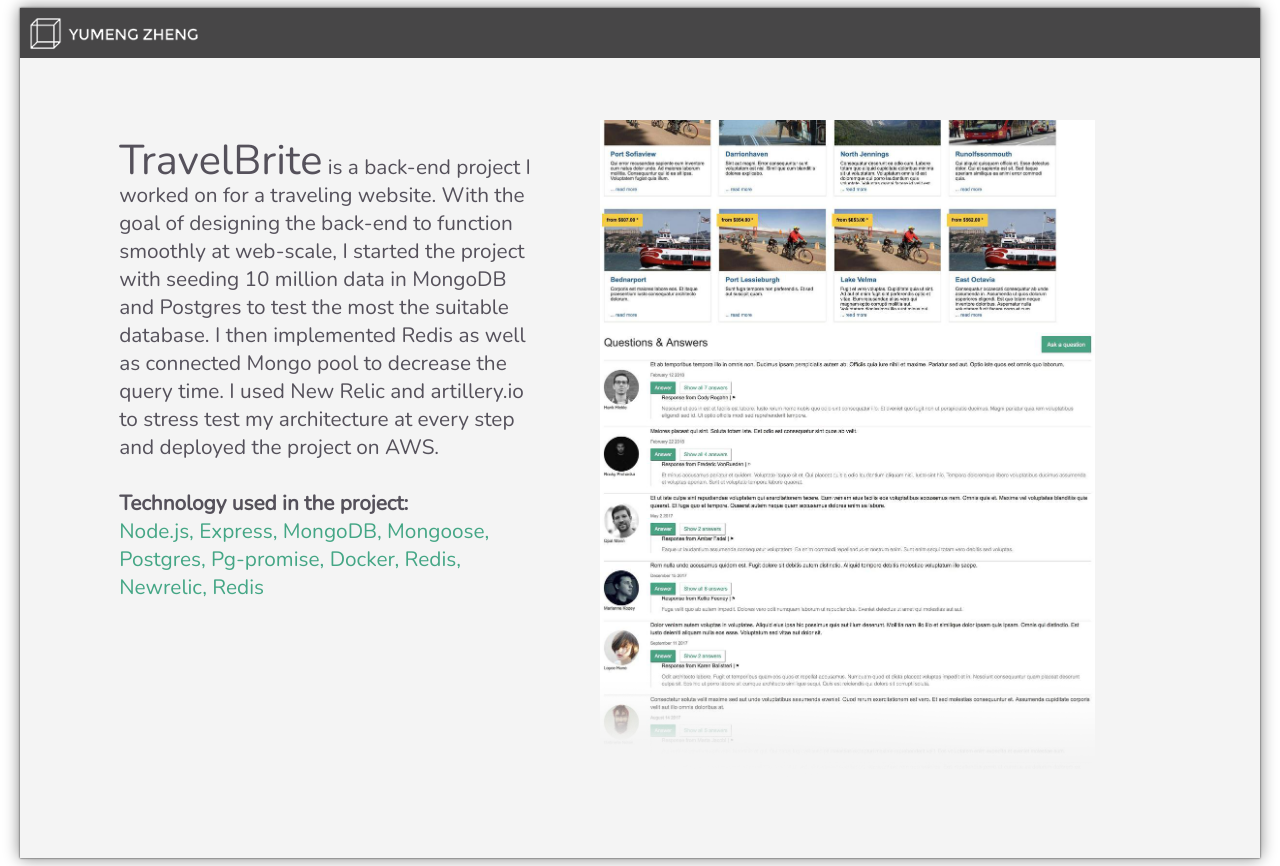
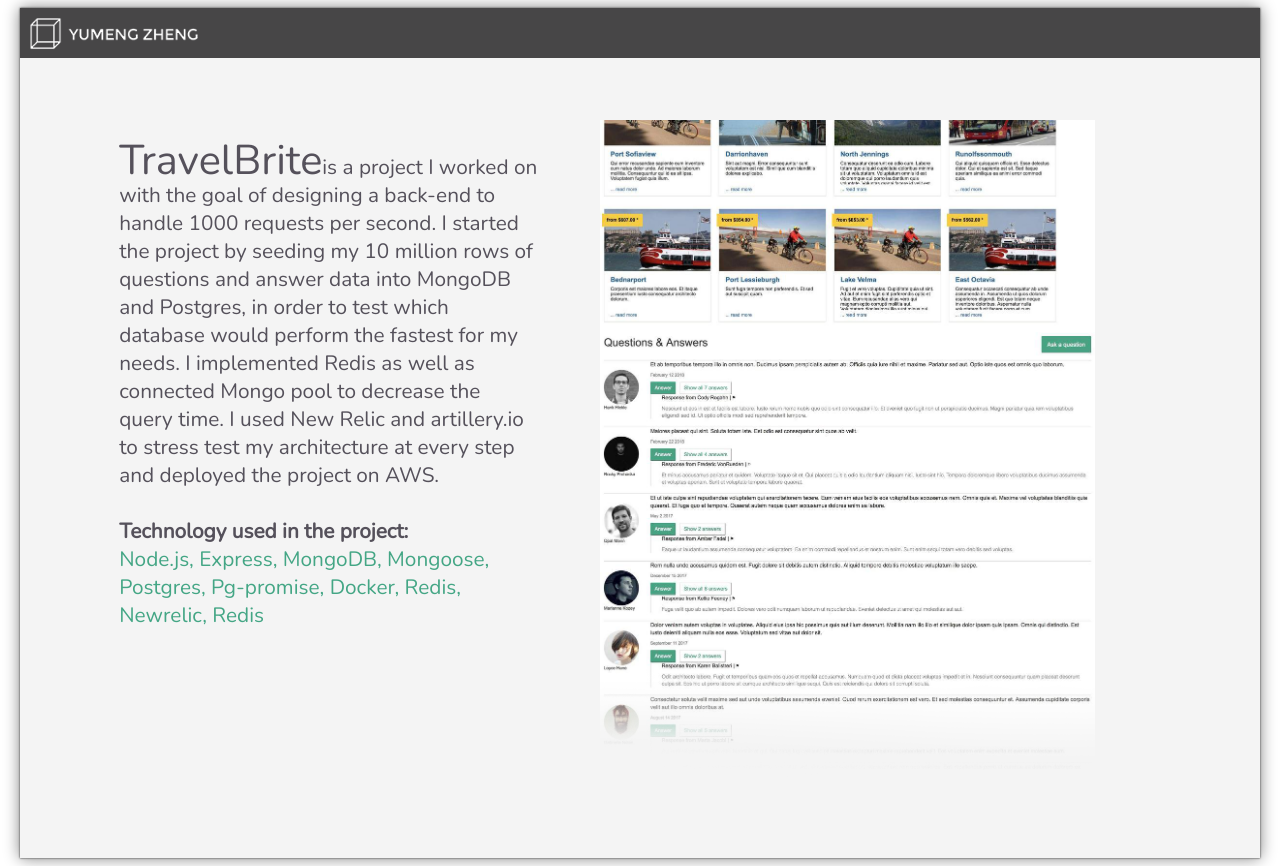
Before and after one commit to YumengZheng/portfolio, a React app: page /#/travelbrite in a window 1280 px wide. Built offline with nearby package versions, Linux system fonts and the light colour scheme.

Commit message:
change travelbrite discription

```diff
--- a/src/components/TravelBrite.js
+++ b/src/components/TravelBrite.js
@@ -30,7 +30,7 @@
 
     return (
       <div className="travelbrite" style={height}>
-        <div className='travelbrite-text-box'><p className='travelbrite-text'><span className='travelbrite-text-name'>TravelBrite</span> is a back-end project I worked on for a traveling website. With the goal of designing the back-end to function smoothly at web-scale, I started the project with seeding 10 million data in MongoDB and Postgres to test the most the suitable database. I then implemented Redis as well as connected Mongo pool to decrease the query time. I used New Relic and artillery.io to stress test my architecture at every step and deployed the project on AWS.
+        <div className='travelbrite-text-box'><p className='travelbrite-text'><span className='travelbrite-text-name'>TravelBrite</span>is a project I worked on with the goal of designing a back-end to handle 1000 requests per second. I started the project by seeding my 10 million rows of questions and answer data into MongoDB and Postgres, in order to test which database would perform the fastest for my needs.  I implemented Redis as well as connected Mongo pool to decrease the query time. I used New Relic and artillery.io to stress test my architecture at every step and deployed the project on AWS.
         <br></br><br></br><span style={{fontWeight: 'bold'}}>Technology used in the project:</span><br></br> <span style={{color:'#44A685'}}>Node.js, Express, MongoDB, Mongoose, Postgres, Pg-promise, Docker, Redis, Newrelic, Redis</span></p></div>
         <div className='travelbrite-image-box'><img src='./images/travel-brite-big1.png' className='travelbrite-image'/></div>
       </div>
```
